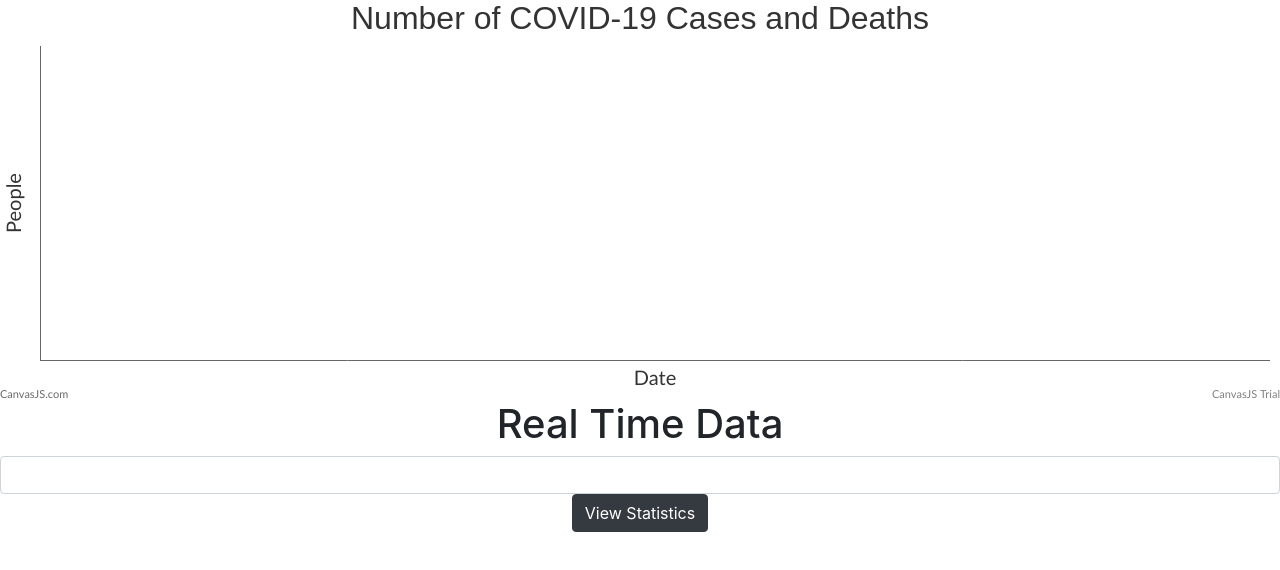
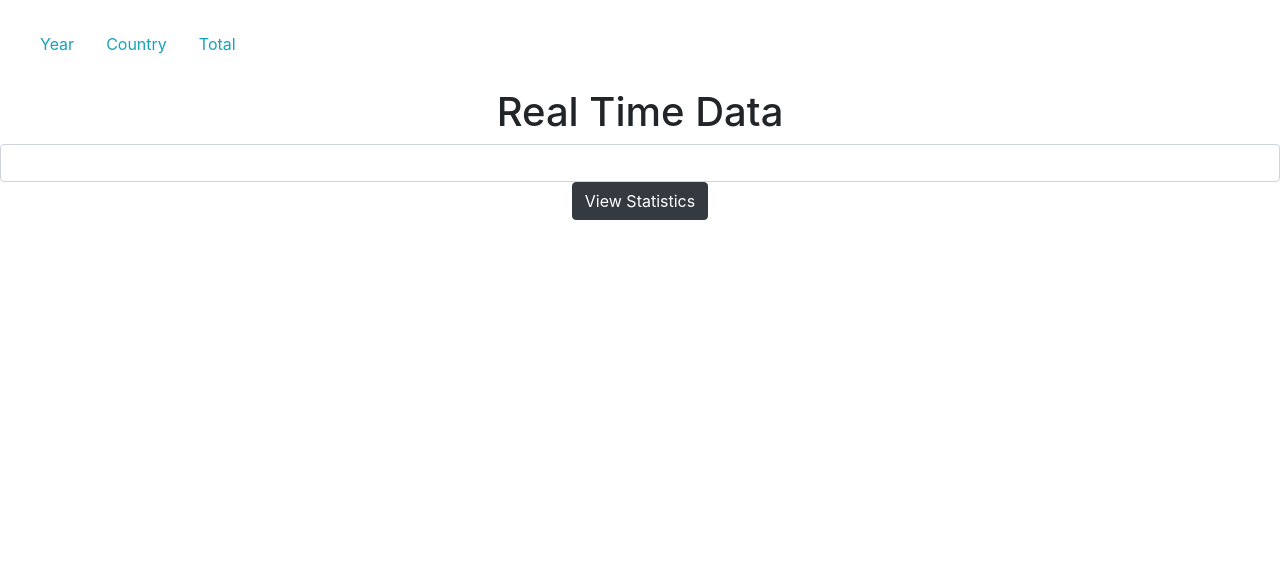
Before and after one commit to ally-petitt/covid-data, a React (Create React App) app in the folder client/: page /country in a window 1280 px wide. Shown: the top 570 px of the page. Built offline with nearby package versions, Linux system fonts and the light colour scheme; no server answers.

Commit message:
added routing and navigation bar

```diff
--- a/client/package.json
+++ b/client/package.json
@@ -12,6 +12,7 @@
     "react": "^17.0.2",
     "react-bootstrap": "^1.6.0",
     "react-dom": "^17.0.2",
+    "react-router-dom": "^5.2.0",
     "react-scripts": "4.0.3",
     "web-vitals": "^1.1.2"
   },
--- a/client/src/App.js
+++ b/client/src/App.js
@@ -1,18 +1,28 @@
 import './App.css';
 import "bootstrap/dist/css/bootstrap.min.css"
 
+import { BrowserRouter as Router, Route, Link } from "react-router-dom";
+
 import Form from './components/Form';
 import Graph from './components/LineGraph';
+import Navbar from "./components/Navbar/Navbar";
 
 function App() {
   return (
-    <div className="App">
-      <Graph />
-      <Form />
-    </div>
+    <Router>
+      <div className="App">
+        <Navbar />
+        <Route path="/year">
+          <Graph />
+        </Route>
+        <Route path="/country">
+          <Form />
+        </Route>
+      </div>
+    </Router>
   );
 }
 
-// TODO: add redux
+// TODO: style
 
 export default App;
--- /dev/null
+++ b/client/src/components/Navbar/Navbar.js
@@ -0,0 +1,40 @@
+import React from 'react'
+import { Link } from "react-router-dom";
+import "./navbar.css"
+
+function Navbar() {
+
+
+    const handleClick = (e) => {
+        let a = e.target.innerText;
+    }
+
+    return (
+        <nav className="p-4">
+            <ul className="nav nav-pills">
+                <li className="nav-item">
+                    <Link className="nav-link text-info"
+                    aria-current="page"
+                    to="/year"
+                    onClick={handleClick}
+                    >Year</Link>
+                </li>
+                  <li className="nav-item">
+                    <Link className="nav-link text-info"
+                    to="/country"
+                    onClick={handleClick}
+                    >Country</Link>
+                </li>
+                <li className="nav-item">
+                    <Link
+                    className="nav-link text-info"
+                    to="/total"
+                    onClick={handleClick}
+                    >Total</Link>
+                </li>
+            </ul>
+        </nav>
+    )
+}
+
+export default Navbar
--- /dev/null
+++ b/client/src/components/Navbar/navbar.css
@@ -0,0 +1,3 @@
+a {
+    transition: all .3s ease;
+}
```
Also changed, not shown: 1 other file (tests, documents, lock files or other folders).
